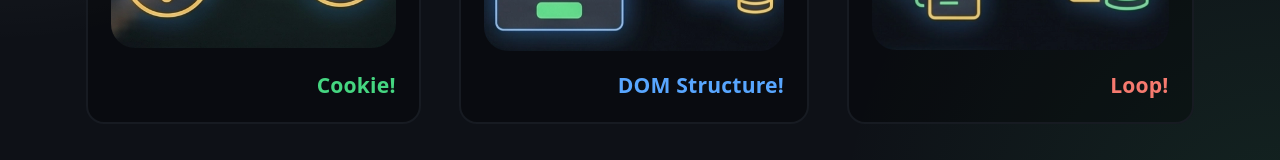
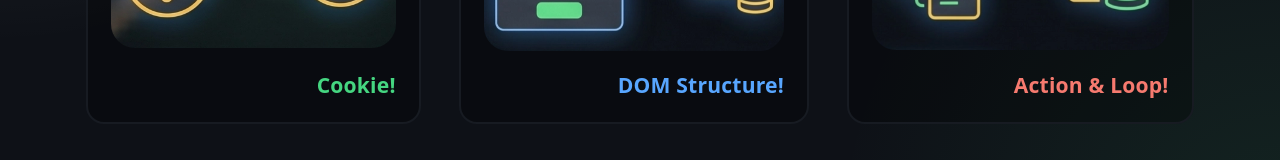
Before and after one commit to youngryou/xss-live-demo, a React (Vite) app: page / in a window 1280 px wide. Both pictures are taken after a click on the button "How to Hacking". Shown: the part 512-672 px from the top of the page. Built offline with nearby package versions, Linux system fonts and the light colour scheme.

Commit message:
feat(HowToHaking): minor change

```diff
--- a/src/components/slides/HowToHackingSlide.jsx
+++ b/src/components/slides/HowToHackingSlide.jsx
@@ -37,7 +37,7 @@ function HowToHackingSlide() {
 
             <img src="src/assets/loop-image.webp" alt="XSS Worm" />
 
-            <h4 className="--red text--right">Loop!</h4>
+            <h4 className="--red text--right">Action & Loop!</h4>
           </div>
         </div>
       </div>
```
